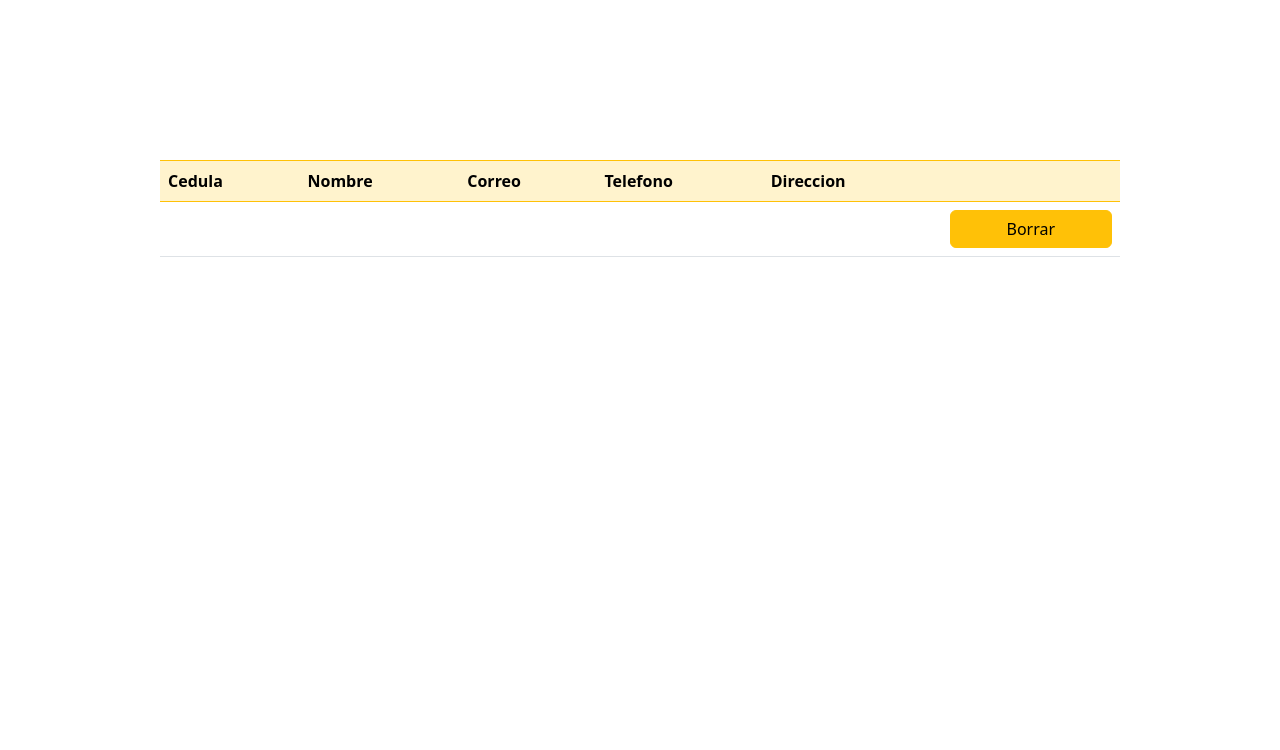
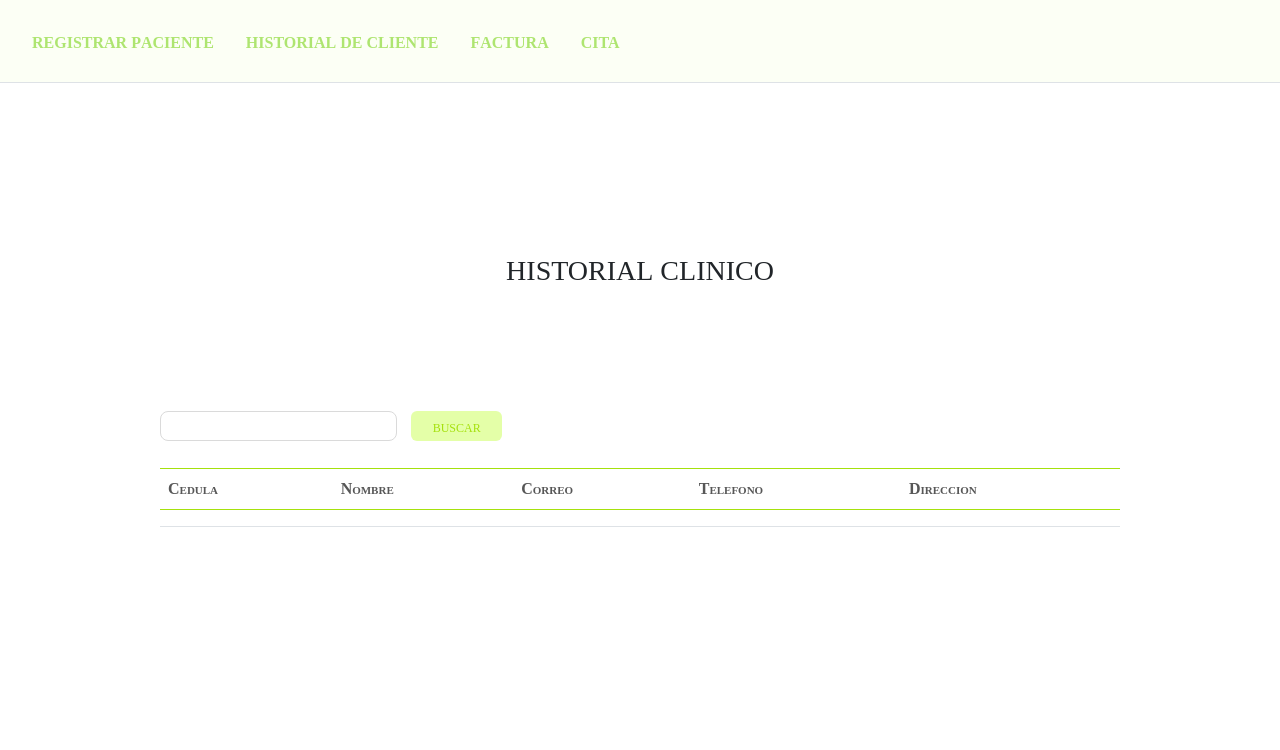
Before and after one commit to iDCrown/veterinaria, a PHP site: page /historialClinico.php in a window 1280 px wide. Shown: the top 750 px of the page. Before the commit the page ends 257 px from the top, so only its background shows below. Run offline with PHP 8.4, Linux system fonts and the light colour scheme; lists and menus that the app fills with data are empty.

Commit message:
styles 1

```diff
--- /dev/null
+++ b/css/historial.css
@@ -0,0 +1,54 @@
+body{
+  font-family: monospace;
+}
+.conteiner{
+  height: 100vh;
+  display: flex;
+  flex-direction: column;
+  align-items: center;
+  padding-top: 10em;
+}
+.content {
+  width: 75%;
+}
+.tr-row{
+  font-size: smaller;
+}
+.th_color{
+  color: #575757 !important;
+  border: 1px solid #a5e10d;
+  margin-bottom: 3em;
+  font-family: serif;
+  font-variant-caps: small-caps;
+}
+.consultar{
+  margin-bottom: 27px;
+}
+.button:hover{
+  background: #a5e10d;
+  color: #e4ffa8;
+}
+.button{
+  background: #e4ffa8;
+  color: #a5e10d;
+  border: none;
+  border-radius: 6px;
+  width: 91px;
+  height: 30px;
+  font-family: serif;
+  font-variant-caps: all-petite-caps;
+  font-weight: 500;
+  font-size: 17px;
+}
+.title{
+  margin-bottom: 3em;
+  display: block;
+  font-family: serif;
+  font-variant-caps: all-petite-caps;
+}
+.input{
+  border-radius: 8px;
+  border: 1.6px solid #dadada;
+  height: 30px;
+  margin-right: 10px;
+}
--- a/historial.css
+++ /dev/null
@@ -1,119 +0,0 @@
-body{
-  font-family: monospace;
-}
-.conteiner{
-  height: 100vh;
-  display: flex;
-  flex-direction: column;
-  align-items: center;
-  padding-top: 10em;
-}
-.content {
-  width: 75%;
-}
-.boton{
-  display: flex;
-  justify-content: flex-end;
-  margin-bottom: 2em;
-}
-.tr-row{
-  font-size: smaller;
-}
-.tdd{
-  padding: 1rem .5rem !important;
-}
-.abogado{
-  display: flex;
-  flex-direction: column;
-  width: 60%;
-  padding: 5em 4em 4em;
-  box-shadow: 0px 0px 14px 4px rgb(218 146 2 / 28%);
-  margin: -8em 0;
-}
-
-.forml1{
-  display: flex;
-  width: 100%;
-  justify-content: space-between;
-}
-.first {
-  width: 48%;
-}
-.for {
-  height: 45px;
-  border: none;
-  background: #f7e4ca;
-  border-radius: 8px;
-  display: block;
-  width: 100%;
-  padding: .375rem .75rem;
-  font-size: 1rem;
-  font-weight: 400;
-  line-height: 1.5;
-  transition: border-color .15s ease-in-out, box-shadow .15s ease-in-out;
-}
-.b1{
-  background: hsl(35.25deg 71.43% 78.04%);
-}
-.b2{
-  background:#f5b24f;
-}
-.b3{
-  background: #e79e28;
-}
-.conteiner-form{
-  display: flex;
-  flex-direction: column;
-}
-.btn-brown{
-  align-self: center;
-  border: 3px solid #965e00;
-  height: 2.9em;
-  width: 9.5em;
-  background: transparent;
-  color: #965e01;
-  border-radius: 3em;
-  margin-top: 10px;
-}
-.btn-brown:hover {
-  background: #965e00;
-  color: white;
-  transition-timing-function: cubic-bezier(0.22, 0.61, 0.36, 1);
-  transition-duration: 0.5s;
-}
-.for:focus{
-  outline: none;
-}
-.for:focus-visible{
-  border: 3px solid #965e00;
-}
-.h2_crear{
-  color: #e0a347;
-  font-family: monospace;
-}
-.p_crear{
-  font-size: 15px;
-  font-family: monospace;
-  color: #925f12;
-}
-.form-label{
-  font-size: smaller;
-  color: #925f12;
-}
-
-.slect{
-  width: 0.1px;
-  height: 0.1px;
-  opacity: 0;
-  overflow: hidden;
-  position: absolute;
-  z-index: -1;
-}
-.iborrainputfile {
-font-size:16px;
-font-weight:normal;
-font-family: 'Lato';
-}
-a{
-  color: #f6bd00;
-}
--- a/historialClinico.php
+++ b/historialClinico.php
@@ -4,39 +4,52 @@
     <meta charset="UTF-8">
     <meta name="viewport" content="width=device-width, initial-scale=1.0">
     <title>Clientes</title>
-    <link rel="stylesheet" href="./historial.css">
+    <link rel="stylesheet" href="./css/historial.css">
     <link href="https://cdn.jsdelivr.net/npm/bootstrap@5.3.3/dist/css/bootstrap.min.css" rel="stylesheet" integrity="sha384-QWTKZyjpPEjISv5WaRU9OFeRpok6YctnYmDr5pNlyT2bRjXh0JMhjY6hW+ALEwIH" crossorigin="anonymous">
 </head>
 <body>
+  <!-- nav -->
+  <ul class="nav nav-tabs" style=" padding: 1em; background: #fcfff5;">
+    <li class="nav-item">
+      <a class="nav-link myitem" style="border: none;color: #aee570;font-weight: 900;font-size: 23px;font-family: serif;font-variant-caps: all-petite-caps;" aria-current="page"  href="Registro.php" onclick="mostrarTabla('clientes')">Registrar Paciente</a>
+    </li>
+    <li class="nav-item">
+      <a class="nav-link myitem" style="border: none;color: #aee570;font-weight: 900;font-size: 23px;font-family: serif;font-variant-caps: all-petite-caps;" href="historialClinico.php">Historial de cliente</a>
+    </li>
+    <li class="nav-item">
+      <a class="nav-link myitem" style="border: none;color: #aee570;font-weight: 900;font-size: 23px;font-family: serif;font-variant-caps: all-petite-caps;" href="#" onclick="mostrarTabla('casos')">Factura</a>
+    </li>
+    <li class="nav-item">
+      <a class="nav-link" style="border: none;color: #aee570;font-weight: 900;font-size: 23px;font-family: serif;font-variant-caps: all-petite-caps;" href="cita.php" onclick="mostrarTabla('casos')">cita</a>
+    </li>
+  </ul>
+  <!-- historial clinico -->
   <div class="conteiner">
+    <h1 class="title">Historial Clinico</h1>
     <div class="content">
+      <form class="consultar" action="">
+        <input class="input" type="text" name="cedula">
+        <button type="submit" class="button" name="consultar">buscar</button>
+      </form>
       <!-- Tabla de clientes -->
       <div id="clientes" style="display: block;">
         <table class="table table-hover ">
-          <thead class="table-warning table-bordered border-warning">
+          <thead class="table table-bordered b3">
             <tr>
-              <th scope="col">Cedula</th>
-              <th scope="col">Nombre</th>
-              <th scope="col">Correo</th>
-              <th scope="col">Telefono</th>
-              <th scope="col">Direccion</th>
-              <th scope="col"></th>
+              <th class="th_color" scope="col">Cedula</th>
+              <th class="th_color" scope="col">Nombre</th>
+              <th class="th_color" scope="col">Correo</th>
+              <th class="th_color" scope="col">Telefono</th>
+              <th class="th_color" scope="col">Direccion</th>
             </tr>
           </thead>
           <tbody>
             <tr class="tr-row" style="font-size: smaller">
-              <td scope="row">
-
-              </td>
               <td scope="row"></td>
               <td scope="row"></td>
               <td scope="row"></td>
               <td scope="row"></td>
-              <td scope="row">
-              <form method="POST" >
-                <input type="hidden" name="cedula" >
-                <button type="submit" class="btn btn-warning w-100" name="borrar">Borrar</button>
-              </form>
+              <td scope="row"></td>
             </tr>
           </tbody>
         </table>
--- a/registrocon.php
+++ b/registrocon.php
@@ -17,18 +17,20 @@
         $color = mysqli_real_escape_string($con, $_POST['color']);
         $especie = mysqli_real_escape_string($con, $_POST['especie']);
 
+
+
         if(!isset($cedula) || $cedula == '' || !isset($nombre) || $nombre == '' || !isset($telefono) || $telefono == '' || !isset($email) || $email == '' || !isset($direccion) || $direccion == '' || !isset($nombreA) || $nombreA == '' || !isset($fechaini) || $fechaini == '' || !isset($raza) || $raza == '' || !isset($tamanio) || $tamanio == '' || !isset($color) || $color == '' || !isset($especie) || $especie == ''){
           $error = "Algunos campos están vacíos";
       }else{
-          $queryAnimal = "INSERT INTO mascota(nombreA, raza, fechaini, tamanio, color, especie)VALUES('$nombreA', '$raza', '$fechaini', '$tamanio', '$color', '$especie')";
           $queryCliente = "INSERT INTO cliente(cedula, nombre, email, telefono, direccion)VALUES('$cedula', '$nombre', '$email', '$telefono', '$direccion')";
+          $queryAnimal = "INSERT INTO mascota(nombreA, raza, fechaini, tamanio, color, especie, cedula)VALUES('$nombreA', '$raza', '$fechaini', '$tamanio', '$color', '$especie','$cedula')";
 
           if(!mysqli_query($con, $queryCliente) || !mysqli_query($con, $queryAnimal)){
               die('Error: ' . mysqli_error($con));
               $error = "Error, no se pudo crear el registro";
           }else{
               $mensaje = "Registro creado correctamente";
-              header('Location: index.php?mensaje='.urldecode($mensaje));
+              header('Location: index.php?mensaje='.urlecode($mensaje));
               exit();
           }
       }
```
Also changed, not shown: Registro.php (+14 -0 lines), index.php (+5 -5 lines).
